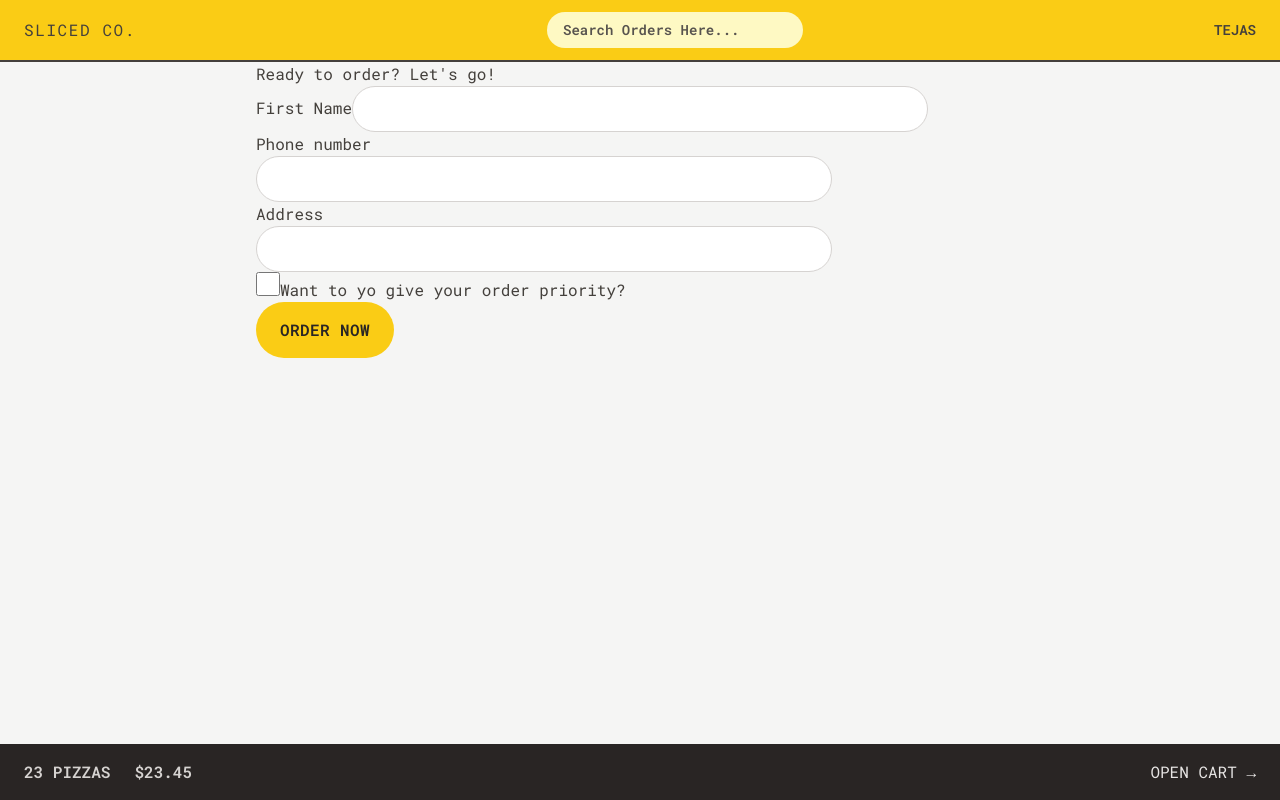
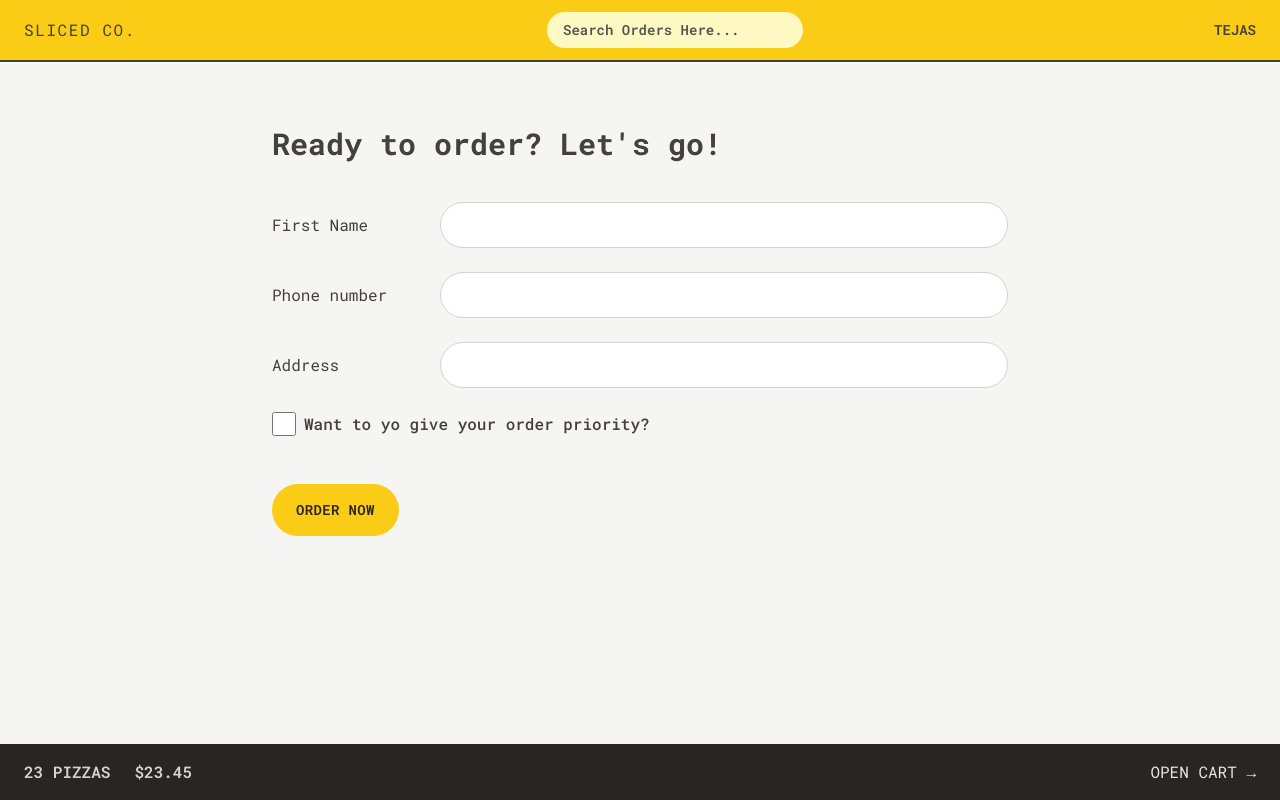
Before and after one commit to Tejaspatade/sliced, a React (Vite) app: page /order/new in a window 1280 px wide. Built offline with nearby package versions, Linux system fonts and the light colour scheme.

Commit message:
Create Order Form Page Styles

```diff
--- a/src/components/Button.jsx
+++ b/src/components/Button.jsx
@@ -3,12 +3,12 @@ import { Link } from "react-router-dom";
 
 const Button = ({ children, disabled, to, type }) => {
   const base =
-    "focus: inline-block  rounded-full bg-yellow-400  font-semibold uppercase tracking-wide text-stone-800 transition-colors hover:bg-yellow-500 focus:bg-yellow-500 focus:outline-none focus:ring-2   focus:ring-yellow-400  disabled:cursor-not-allowed ";
+    "focus: inline-block text-sm rounded-full bg-yellow-400  font-semibold uppercase tracking-wide text-stone-800 transition-colors hover:bg-yellow-500 focus:bg-yellow-500 focus:outline-none focus:ring-2   focus:ring-yellow-400  disabled:cursor-not-allowed ";
 
   const styles = {
     primary: base + " px-4 py-3 md:px-6 md:py-4",
     secondary:
-      "focus: inline-block border-2 border-stone-300 rounded-full font-semibold uppercase tracking-wide text-stone-800 transition-colors hover:bg-stone-300 hover:text-stone-800 focus:bg-stone-300 focus:outline-none focus:ring-2 focus:ring-stone-200  disabled:cursor-not-allowed px-4 py-2.5 md:px-6 md:py-3.5",
+      "focus: inline-block border-2 text-sm border-stone-300 rounded-full font-semibold uppercase tracking-wide text-stone-800 transition-colors hover:bg-stone-300 hover:text-stone-800 focus:bg-stone-300 focus:outline-none focus:ring-2 focus:ring-stone-200  disabled:cursor-not-allowed px-4 py-2.5 md:px-6 md:py-3.5",
     small: base + " px-4 py-2 md:px-5 md:py-2.5 text-sm",
   };
   // Conditional Render
--- a/src/features/order/CreateOrder.jsx
+++ b/src/features/order/CreateOrder.jsx
@@ -45,31 +45,41 @@ function CreateOrder() {
   const cart = fakeCart;
 
   return (
-    <div>
-      <h2>Ready to order? Let's go!</h2>
+    <div className="px-4 py-6">
+      <h2 className="my-10 text-3xl font-bold">Ready to order? Let's go!</h2>
 
       <Form method="POST">
-        <div>
-          <label>First Name</label>
-          <input type="text" name="customer" required className="input" />
+        <div className="mb-6 flex flex-col gap-2 sm:flex-row sm:items-center">
+          <label className="sm:basis-40">First Name</label>
+          <input type="text" name="customer" required className="input grow" />
         </div>
 
-        <div>
-          <label>Phone number</label>
-          <div>
-            <input type="tel" name="phone" required className="input" />
-            {formErrors?.phone && <p>{formErrors.phone}</p>}
+        <div className="mb-6 flex flex-col gap-2 sm:flex-row sm:items-center">
+          <label className="sm:basis-40">Phone number</label>
+          <div className="grow">
+            <input type="tel" name="phone" required className="input w-full" />
+            {formErrors?.phone && (
+              <p className="ml-2 mt-1  bg-red-50 text-sm text-red-600">
+                {formErrors.phone}
+              </p>
+            )}
           </div>
         </div>
 
-        <div>
-          <label>Address</label>
-          <div>
-            <input type="text" name="address" required className="input" />
+        <div className="mb-6 flex flex-col gap-2 sm:flex-row sm:items-center">
+          <label className="sm:basis-40">Address</label>
+          <div className="grow">
+            <input
+              type="text"
+              name="address"
+              required
+              className="input w-full
+          "
+            />
           </div>
         </div>
 
-        <div>
+        <div className="mb-12 flex items-center gap-2">
           <input
             type="checkbox"
             name="priority"
@@ -78,8 +88,15 @@ function CreateOrder() {
             // value={withPriority}
             // onChange={(e) => setWithPriority(e.target.checked)}
           />
-          <input className="hidden" name="cart" value={JSON.stringify(cart)} />
-          <label htmlFor="priority">Want to yo give your order priority?</label>
+          <input
+            className="hidden"
+            name="cart"
+            readOnly
+            value={JSON.stringify(cart)}
+          />
+          <label htmlFor="priority" className="font-medium">
+            Want to yo give your order priority?
+          </label>
         </div>
 
         <div>
@@ -106,7 +123,7 @@ export const action = async ({ request }) => {
   const errors = {};
   if (!isValidPhone(order.phone))
     errors.phone =
-      "Please Enter Valid Phone No. We might need it to contcat you.";
+      "Please Enter Valid Phone No. We might need it to contact you.";
 
   if (Object.keys(errors).length > 0) return errors;
 
--- a/src/index.css
+++ b/src/index.css
@@ -4,7 +4,7 @@
 
 @layer components {
   .input {
-    @apply w-3/4 rounded-full border border-stone-300 px-4 py-2 text-sm transition-all duration-300 focus:outline-none focus:ring-1 focus:ring-yellow-400 md:px-6 md:py-3;
+    @apply rounded-full border border-stone-300 px-4 py-2 text-sm transition-all duration-300 focus:outline-none focus:ring-1 focus:ring-yellow-400 md:px-6 md:py-3;
   }
 
   .loader {
```
Also changed, not shown: index.html (+5 -1 lines).
